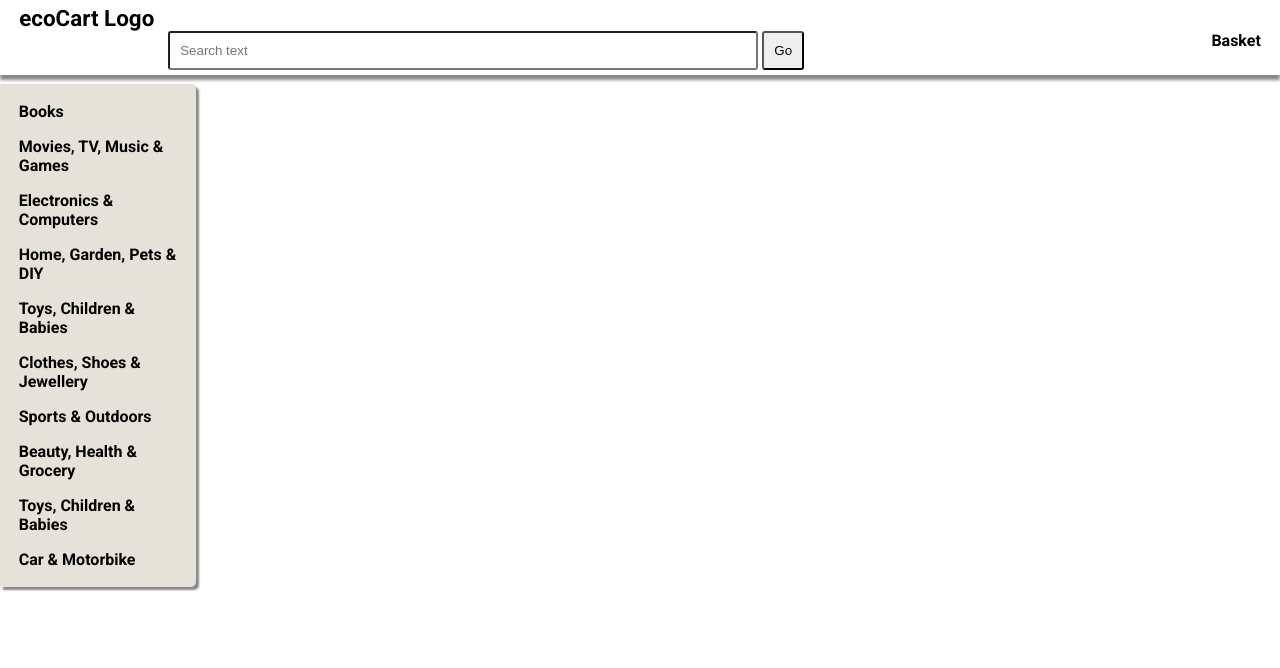
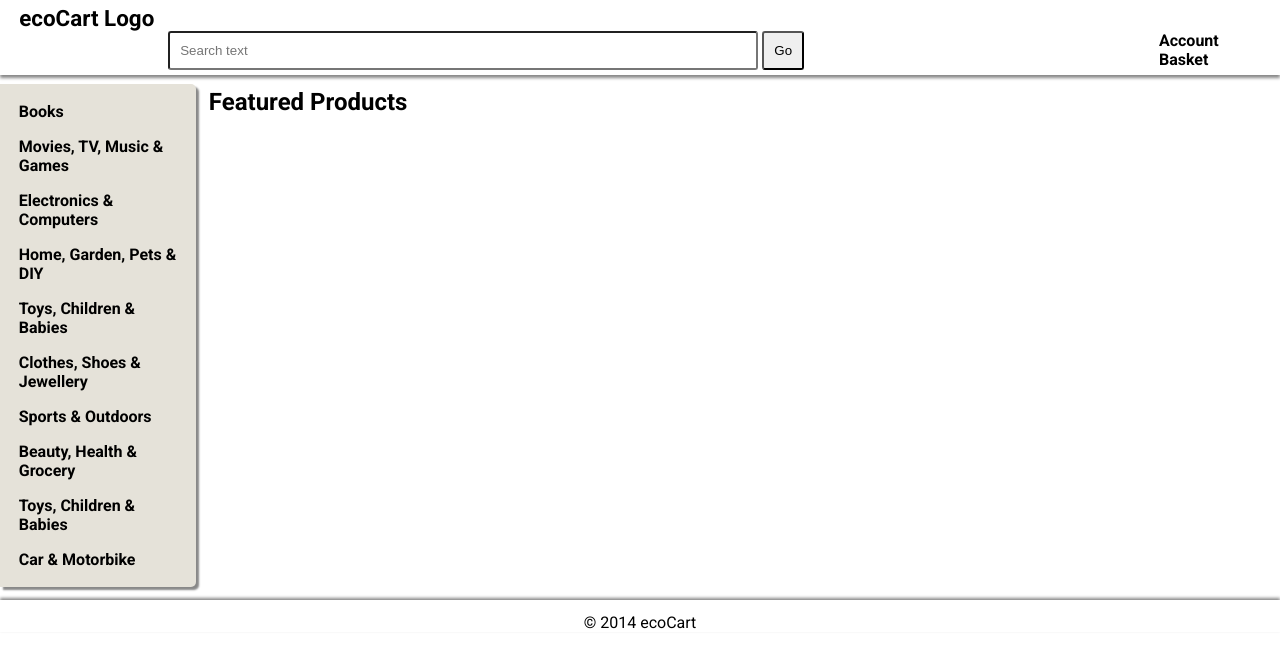
Before and after one commit to EM-Creations/ecoCart, a PHP site: page /prototyping/home.html in a window 1280 px wide. Shown: the top 668 px of the page. Run offline with PHP 8.4, Linux system fonts and the light colour scheme.

Commit message:
Update: More work on the prototype Update: Put the README.md file into Markdown format

```diff
--- a/css/base.css
+++ b/css/base.css
@@ -3,7 +3,7 @@
     Author     : Edward McKnight (UP608985)
 */
 
-@import url(http://fonts.googleapis.com/css?family=Roboto:400italic,700,400); /* Google's Roboto Font */
+@import url(//fonts.googleapis.com/css?family=Roboto:400italic,700,400); /* Google's Roboto Font */
 
 body {
 	font-family: 'Roboto', sans-serif;
@@ -20,7 +20,7 @@ div#container {
 
 header {
 	padding: 5px 1.5%;
-	box-shadow: 0 5px 3px #888888;
+	box-shadow: 0 3px 3px #888888;
 }
 
 header>div#headerText {
@@ -46,17 +46,23 @@ header>div#headerSearch button {
 
 header>div#headerRight {
 	float: right;
+}
+
+header>div#headerRight>span.link {
 	font-weight: bold;
+	margin-left: 10%;
 }
 
 /* Category Navigation */
 aside#catNav {
+	float: left;
 	width: 15%;
 	padding: 2px;
-	margin-top: .7%;
+	margin: .7% 0 1% 0;
 	background-color: #e5e2d9;
 	border-radius: 0 5px 5px 0;
 	box-shadow: 3px 3px 2px #888888;
+	overflow-x: hidden; /* Hide overflowing content when screen size is squashed, stops text flowing over the element */
 }
 
 aside#catNav>nav {
@@ -72,6 +78,22 @@ aside#catNav>nav>ul>li {
 	font-weight: bold;
 }
 
+/* Main content styling */
 main {
+	float: left;
 	display: block; /* Neccessary for older browsers which don't display the "main" element correctly */
+	width: 75%;
+	margin: 1%;
 }
+
+main>section#featured>h1 {
+	margin: 0;
+}
+
+/* Footer styling */
+footer {
+	clear: both;
+	padding-top: 1%;
+	box-shadow: 0 -2px 3px #888888;
+	text-align: center;
+}
--- a/prototyping/home.html
+++ b/prototyping/home.html
@@ -20,7 +20,8 @@
 			<header>
 				<div id="headerText">ecoCart Logo</div>
 				<div id="headerRight">
-					Basket
+					<span class="link">Account</span>
+					<span class="link">Basket</span>
 				</div>
 				<div id="headerSearch">
 					<input type="text" placeholder="Search text">
@@ -80,10 +81,12 @@
 				</nav>
 			</aside>
 			<main>
-
+				<section id="featured">
+					<h1>Featured Products</h1>
+				</section>
 			</main>
 			<footer>
-
+				&copy; 2014 ecoCart
 			</footer>
 		</div>
     </body>
```
Also changed, not shown: README.md.
